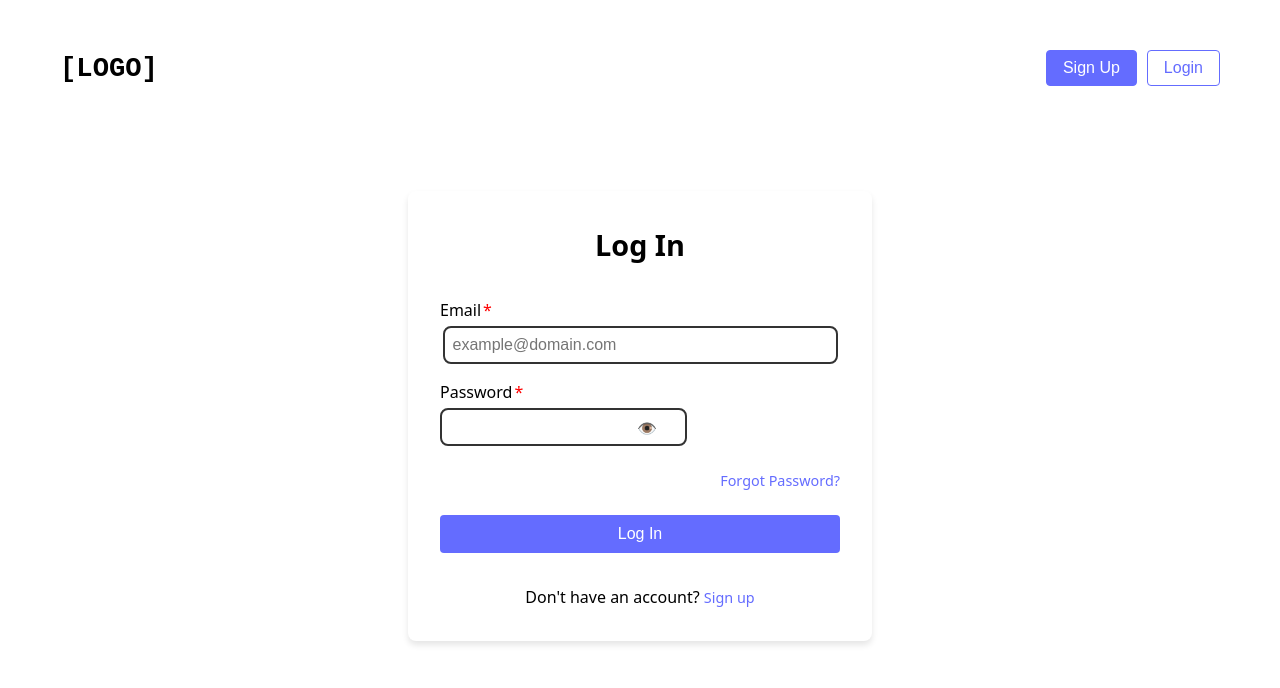
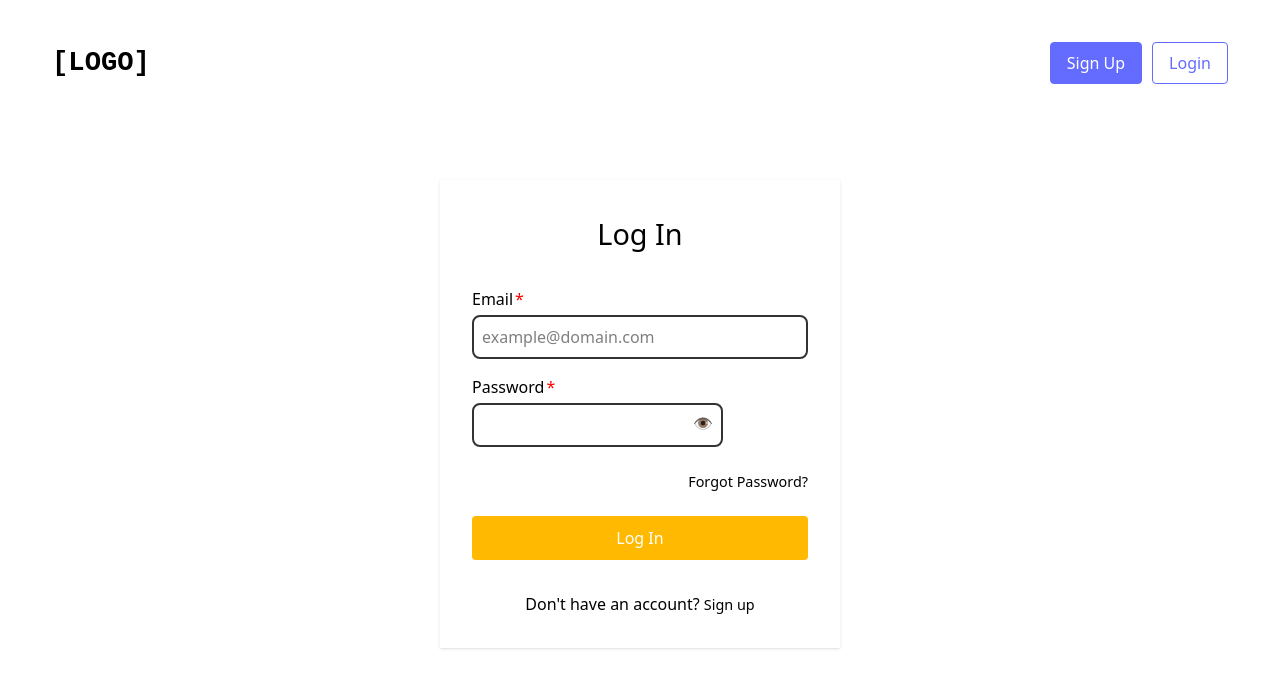
Before and after one commit to recyclerydisc/recyclery_web, a React (Vite) app in the folder apps/frontend/: page /login in a window 1280 px wide. Shown: the top 688 px of the page. Built offline with nearby package versions, Linux system fonts and the light colour scheme.

Commit message:
Install Tailwind

```diff
--- a/apps/frontend/package.json
+++ b/apps/frontend/package.json
@@ -12,10 +12,12 @@
     "test": "echo \"No tests yet\" && exit 0"
   },
   "dependencies": {
+    "@tailwindcss/vite": "^4.0.9",
     "react": "^19.0.0",
     "react-dom": "^19.0.0",
     "react-router-dom": "^7.2.0",
-    "styled-components": "^6.1.15"
+    "styled-components": "^6.1.15",
+    "tailwindcss": "^4.0.9"
   },
   "devDependencies": {
     "@eslint/js": "^9.21.0",
--- a/apps/frontend/src/index.css
+++ b/apps/frontend/src/index.css
@@ -1,3 +1,5 @@
+@import "tailwindcss";
+
 :root {
   font-family: system-ui, Avenir, Helvetica, Arial, sans-serif;
   line-height: 1.5;
--- a/apps/frontend/src/pages/account/login.tsx
+++ b/apps/frontend/src/pages/account/login.tsx
@@ -1,83 +1,7 @@
-import { useState, FormEvent, ChangeEvent } from 'react';
-import { Link, useNavigate, useLocation } from 'react-router-dom';
-import { styled } from 'styled-components';
+import { ChangeEvent, FormEvent, useState } from 'react';
+import { Link, useLocation, useNavigate } from 'react-router-dom';
+import { Input } from '../../components/form/input';
 import { useUser } from '../../hooks/useUser';
-import { Input } from '../../components/form/input';
-import { RedSpan } from '../../components/form/styles';
-
-const LoginContainer = styled.div`
-  display: flex;
-  flex-direction: column;
-  align-items: center;
-  justify-content: center;
-  min-height: 80vh;
-`;
-
-const LoginForm = styled.form`
-  display: flex;
-  flex-direction: column;
-  gap: 16px;
-  width: 100%;
-  max-width: 400px;
-  padding: 32px;
-  border-radius: 8px;
-  background-color: white;
-  box-shadow: 0 4px 6px rgba(0, 0, 0, 0.1);
-`;
-
-const FormTitle = styled.h2`
-  margin: 0 0 16px 0;
-  text-align: center;
-  font-size: 1.8rem;
-`;
-
-const ButtonContainer = styled.div`
-  margin-top: 8px;
-`;
-
-const LoginButton = styled.button`
-  width: 100%;
-  padding: 10px;
-  border: none;
-  border-radius: 4px;
-  background-color: #646cff;
-  color: white;
-  font-size: 1rem;
-  cursor: pointer;
-  transition: background-color 0.2s;
-
-  &:hover {
-    background-color: #535bf2;
-  }
-
-  &:disabled {
-    background-color: #a5a5a5;
-    cursor: not-allowed;
-  }
-`;
-
-const StyledLink = styled(Link)`
-  color: #646cff;
-  text-decoration: none;
-  font-size: 0.9rem;
-  margin-top: 8px;
-  align-self: flex-end;
-
-  &:hover {
-    text-decoration: underline;
-  }
-`;
-
-const SignupPrompt = styled.div`
-  margin-top: 16px;
-  text-align: center;
-`;
-
-const ErrorMessage = styled(RedSpan)`
-  text-align: center;
-  display: block;
-  margin-bottom: 8px;
-`;
 
 interface LoginState {
   email: string;
@@ -131,9 +55,9 @@ export default function Login() {
   };
 
   return (
-    <LoginContainer>
-      <LoginForm onSubmit={handleSubmit}>
-        <FormTitle>Log In</FormTitle>
+    <div className='flex flex-col justify-center items-center min-h-[80vh]'>
+      <form className='flex flex-col gap-4 w-full max-w-[400px] p-8 bg-white shadow' onSubmit={handleSubmit}>
+        <h2 className='mb-4 text-center text-[1.8rem]'>Log In</h2>
 
         {locationState?.message && (
           <div style={{ color: 'green', marginBottom: '16px', textAlign: 'center' }}>
@@ -141,7 +65,7 @@ export default function Login() {
           </div>
         )}
 
-        {error && <ErrorMessage>{error}</ErrorMessage>}
+        {error && <span className='text-center block mb-2'>{error}</span>}
 
         <Input.Text
           title="Email"
@@ -160,18 +84,18 @@ export default function Login() {
           required
         />
 
-        <StyledLink to="/forgot-password">Forgot Password?</StyledLink>
+        <Link className='bg-red decoration-0 text-[0.9rem] mt-2 self-end' to="/forgot-password">Forgot Password?</Link>
 
-        <ButtonContainer>
-          <LoginButton type="submit" disabled={isLoading}>
+        <div className='mt-2'>
+          <button className='w-full p-[10px] border-none rounded-[4px] bg-amber-400 text-white text-[1rem] cursor-pointer transition-colors' type="submit" disabled={isLoading}>
             {isLoading ? 'Logging in...' : 'Log In'}
-          </LoginButton>
-        </ButtonContainer>
+          </button>
+        </div>
 
-        <SignupPrompt>
-          Don't have an account? <StyledLink to="/signup">Sign up</StyledLink>
-        </SignupPrompt>
-      </LoginForm>
-    </LoginContainer>
+        <div className='mt-4'>
+          Don't have an account? <Link className='bg-red decoration-0 text-[0.9rem] mt-2 self-end' to="/signup">Sign up</Link>
+        </div>
+      </form>
+    </div>
   );
 }
--- a/apps/frontend/src/pages/home.tsx
+++ b/apps/frontend/src/pages/home.tsx
@@ -1,6 +1,6 @@
 import { styled } from 'styled-components';
+import UsersList from '../components/users/users-list';
 import { useUser } from '../hooks/useUser';
-import UsersList from '../components/users/users-list';
 
 const TextContainer = styled.div`
   display: flex;
@@ -33,12 +33,12 @@ export default function Home() {
   const { user } = useUser();
 
   return (
-    <HomePage>
-      <TextContainer>
-        <Title>Home Page</Title>
-        <Subtitle>Welcome, {user?.firstname || 'User'}!</Subtitle>
-      </TextContainer>
+    <div className='flex flex-col justify-center items-center p-8'>
+      <div className='flex flex-col gap-5'>
+        <h1 className='text-[2.5em] font-bold m-0'>Home Page</h1>
+        <h2 className='font-[1.5em] m-0 font-normal'>Welcome, {user?.firstname || 'User'}</h2>
+      </div>
       <UsersList />
-    </HomePage>
-  );
+    </div>
+  )
 }
--- a/apps/frontend/tsconfig.json
+++ b/apps/frontend/tsconfig.json
@@ -4,7 +4,8 @@
     "baseUrl": ".",
     "paths": {
       "@/*": ["./src/*"]
-    }
+    },
+    "moduleResolution": "bundler",
   },
   "include": ["src", "vite.config.ts"]
 }
--- a/apps/frontend/vite.config.ts
+++ b/apps/frontend/vite.config.ts
@@ -1,7 +1,8 @@
+import tailwindcss from '@tailwindcss/vite';
+import react from '@vitejs/plugin-react';
 import { defineConfig } from 'vite';
-import react from '@vitejs/plugin-react';
 
 // https://vite.dev/config/
 export default defineConfig({
-  plugins: [react()],
+  plugins: [react(), tailwindcss()],
 });
```
Also changed, not shown: 1 other file (tests, documents, lock files or other folders).
